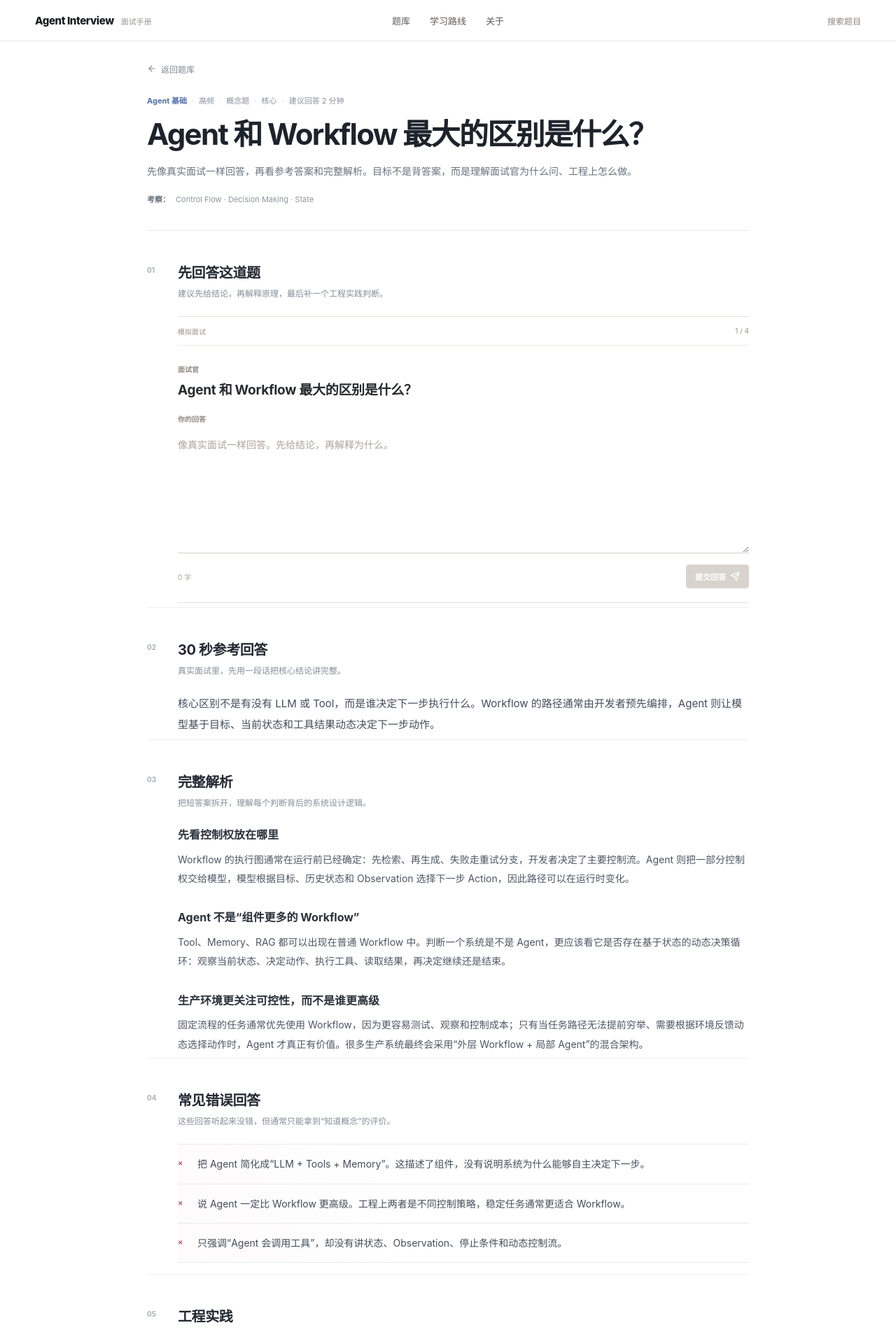
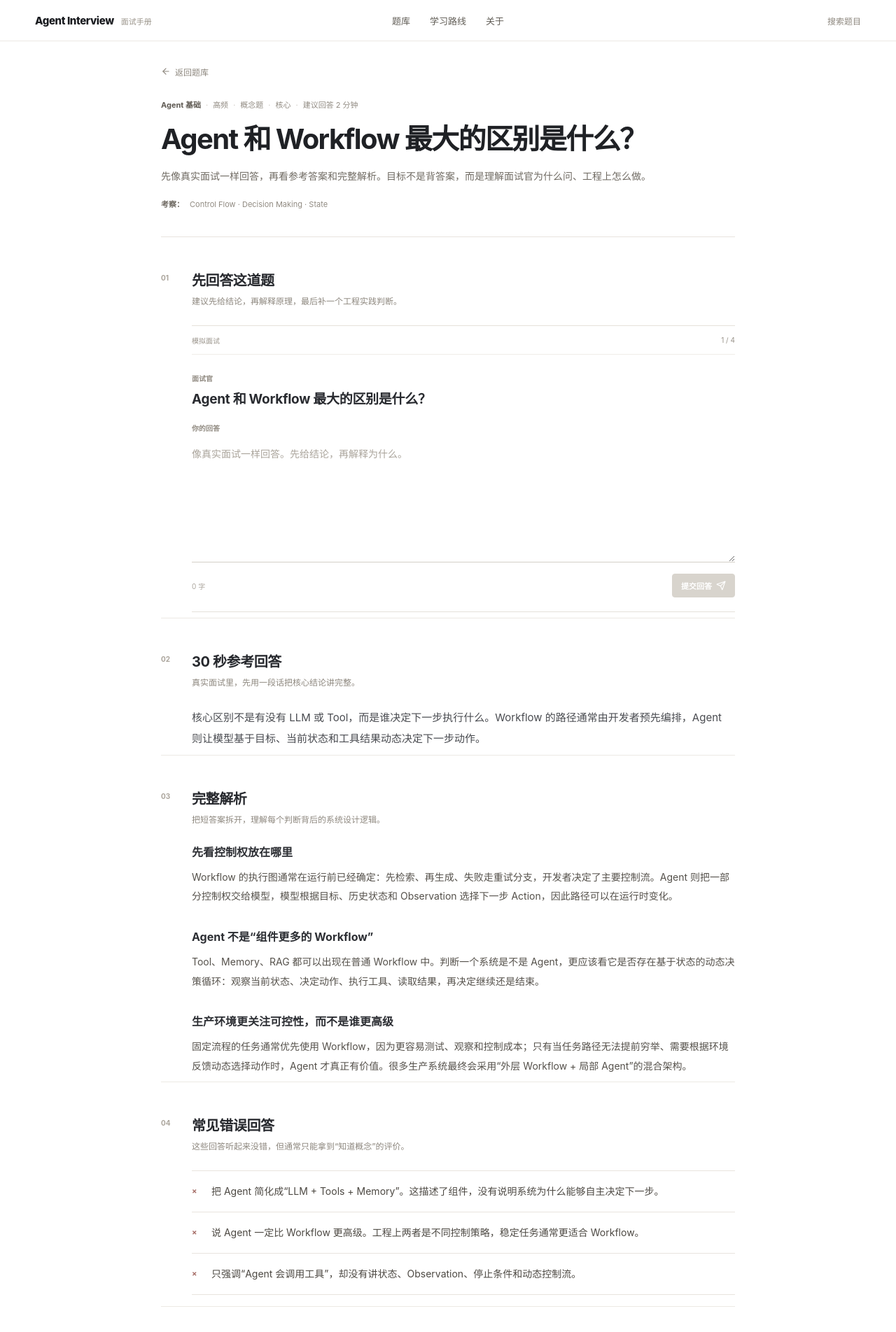
Before and after one commit to 1264585648/interview, a Next.js app: page /questions/agent-vs-workflow in a window 1280 px wide. Shown: the top 1904 px of the page at 70% size. Built offline with nearby package versions, Linux system fonts and the light colour scheme.

Commit message:
style: align question details with editorial design

```diff
--- a/app/questions/[slug]/QuestionDetail.module.css
+++ b/app/questions/[slug]/QuestionDetail.module.css
@@ -1,9 +1,10 @@
 .page {
-  padding: 30px 0 92px;
+  padding: 34px 0 92px;
+  background: #fff;
 }
 
 .shell {
-  width: min(100%, 860px);
+  width: min(100%, 820px);
   margin: 0 auto;
 }
 
@@ -11,54 +12,54 @@
   display: inline-flex;
   align-items: center;
   gap: 6px;
-  margin-bottom: 28px;
-  color: #7f8793;
+  margin-bottom: 30px;
+  color: #8d877e;
   font-size: 12px;
 }
 
 .backLink:hover {
-  color: #456de6;
+  color: #25272c;
 }
 
 .header {
-  padding-bottom: 34px;
-  border-bottom: 1px solid #e7eaee;
+  padding-bottom: 36px;
+  border-bottom: 1px solid #e8e4de;
 }
 
 .metaLine {
   display: flex;
   flex-wrap: wrap;
   gap: 0;
-  color: #87909c;
+  color: #918b82;
   font-size: 11px;
 }
 
 .metaLine span:first-child {
-  color: #536da9;
+  color: #5f5a53;
   font-weight: 650;
 }
 
 .metaLine span + span::before {
   content: '·';
   margin: 0 7px;
-  color: #c2c7cf;
+  color: #c8c2ba;
 }
 
 .header h1 {
-  margin: 14px 0 14px;
-  color: #1e232b;
-  font-size: clamp(30px, 4vw, 42px);
-  font-weight: 720;
+  margin: 16px 0 15px;
+  color: #1f2125;
+  font-size: clamp(30px, 4vw, 40px);
+  font-weight: 730;
   line-height: 1.28;
   letter-spacing: -0.04em;
 }
 
 .lead {
-  max-width: 760px;
+  max-width: 720px;
   margin: 0;
-  color: #68717e;
+  color: #6f6a62;
   font-size: 14px;
-  line-height: 1.85;
+  line-height: 1.9;
 }
 
 .topics {
@@ -66,13 +67,13 @@
   align-items: baseline;
   gap: 8px;
   margin-top: 18px;
-  color: #8e95a0;
+  color: #918b82;
   font-size: 11px;
 }
 
 .topics > span {
   flex: 0 0 auto;
-  color: #68717e;
+  color: #6f6a62;
   font-weight: 600;
 }
 
@@ -83,31 +84,31 @@
 
 .practiceSection,
 .articleSection {
-  padding-top: 46px;
+  padding-top: 48px;
 }
 
 .articleSection {
-  margin-top: 6px;
-  border-top: 1px solid #eceef2;
+  margin-top: 8px;
+  border-top: 1px solid #ece9e4;
 }
 
 .sectionTitle {
   display: grid;
   grid-template-columns: 32px minmax(0, 1fr);
   gap: 12px;
-  margin-bottom: 22px;
+  margin-bottom: 24px;
 }
 
 .sectionTitle > span {
   padding-top: 4px;
-  color: #a9b0ba;
+  color: #aaa49b;
   font-size: 10px;
   font-weight: 700;
 }
 
 .sectionTitle h2 {
   margin: 0;
-  color: #242932;
+  color: #26282d;
   font-size: 20px;
   font-weight: 680;
   line-height: 1.45;
@@ -116,7 +117,7 @@
 
 .sectionTitle p {
   margin: 5px 0 0;
-  color: #858d98;
+  color: #8d877e;
   font-size: 12px;
   line-height: 1.7;
 }
@@ -133,19 +134,19 @@
 .answer {
   margin-top: 0;
   margin-bottom: 4px;
-  color: #444c59;
+  color: #494b50;
   font-size: 15px;
   line-height: 2;
 }
 
 .deepDive {
   display: grid;
-  gap: 30px;
+  gap: 32px;
 }
 
 .deepDiveBlock h3 {
   margin: 0 0 9px;
-  color: #2c323c;
+  color: #2d2f34;
   font-size: 16px;
   font-weight: 680;
   line-height: 1.55;
@@ -153,55 +154,47 @@
 
 .deepDiveBlock p {
   margin: 0;
-  color: #4e5663;
+  color: #55514b;
   font-size: 14px;
-  line-height: 1.95;
+  line-height: 1.98;
 }
 
 .mistakeList,
 .practiceList {
   padding: 0;
   list-style: none;
-  border-top: 1px solid #e7eaee;
+  border-top: 1px solid #e8e4de;
 }
 
 .mistakeList li,
 .practiceList li {
   position: relative;
-  padding: 15px 0 15px 28px;
-  border-bottom: 1px solid #e7eaee;
-  color: #454d59;
+  padding: 16px 0 16px 28px;
+  border-bottom: 1px solid #e8e4de;
+  color: #4d4943;
   font-size: 14px;
-  line-height: 1.8;
+  line-height: 1.85;
 }
 
 .mistakeList li::before,
 .practiceList li::before {
   position: absolute;
   left: 0;
-  top: 17px;
+  top: 18px;
   width: 18px;
-  color: #a0a7b1;
+  color: #99938a;
   font-size: 11px;
   font-weight: 700;
 }
 
-.mistakeList {
-  background: linear-gradient(90deg, rgba(179, 78, 78, 0.025), transparent 42%);
-}
-
 .mistakeList li::before {
   content: '×';
-  color: #b16a6a;
-}
-
-.practiceList {
-  background: linear-gradient(90deg, rgba(69, 109, 230, 0.025), transparent 42%);
+  color: #a76f69;
 }
 
 .practiceList li::before {
   content: '✓';
-  color: #5872b7;
+  color: #667b65;
 }
 
 .keyPoints,
@@ -209,7 +202,7 @@
   margin-top: 0;
   margin-bottom: 0;
   padding: 0;
-  border-top: 1px solid #e7eaee;
+  border-top: 1px solid #e8e4de;
   list-style: none;
 }
 
@@ -221,13 +214,13 @@
   align-items: start;
   min-height: 58px;
   padding: 16px 0;
-  border-bottom: 1px solid #e7eaee;
+  border-bottom: 1px solid #e8e4de;
 }
 
 .keyPoints li > span,
 .followUps li > span {
   padding-top: 2px;
-  color: #abb1ba;
+  color: #aaa49b;
   font-size: 10px;
   font-weight: 700;
 }
@@ -235,14 +228,14 @@
 .keyPoints p,
 .followUps p {
   margin: 0;
-  color: #3f4651;
+  color: #474942;
   font-size: 14px;
-  line-height: 1.75;
+  line-height: 1.8;
 }
 
 @media (max-width: 720px) {
   .page {
-    padding: 20px 0 70px;
+    padding: 22px 0 70px;
   }
 
   .backLink {
@@ -263,7 +256,7 @@
 
   .practiceSection,
   .articleSection {
-    padding-top: 36px;
+    padding-top: 38px;
   }
 
   .sectionTitle {
```
